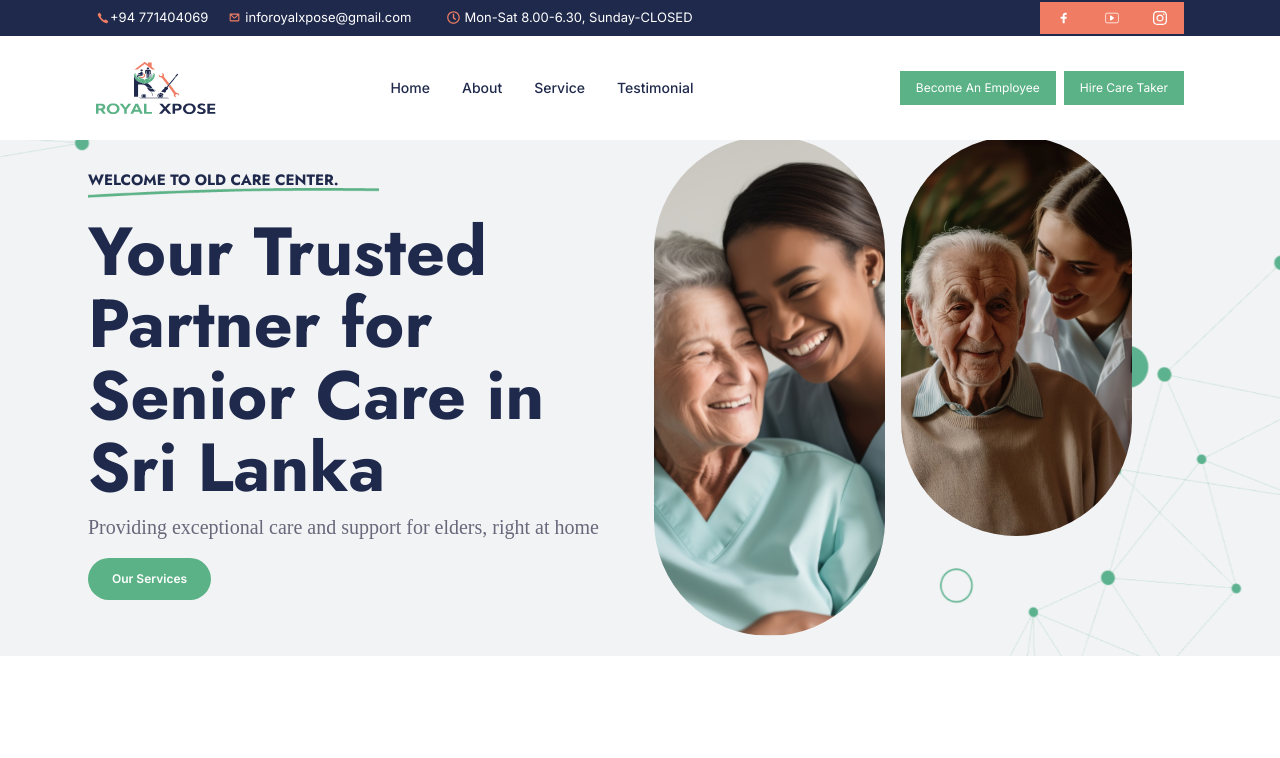
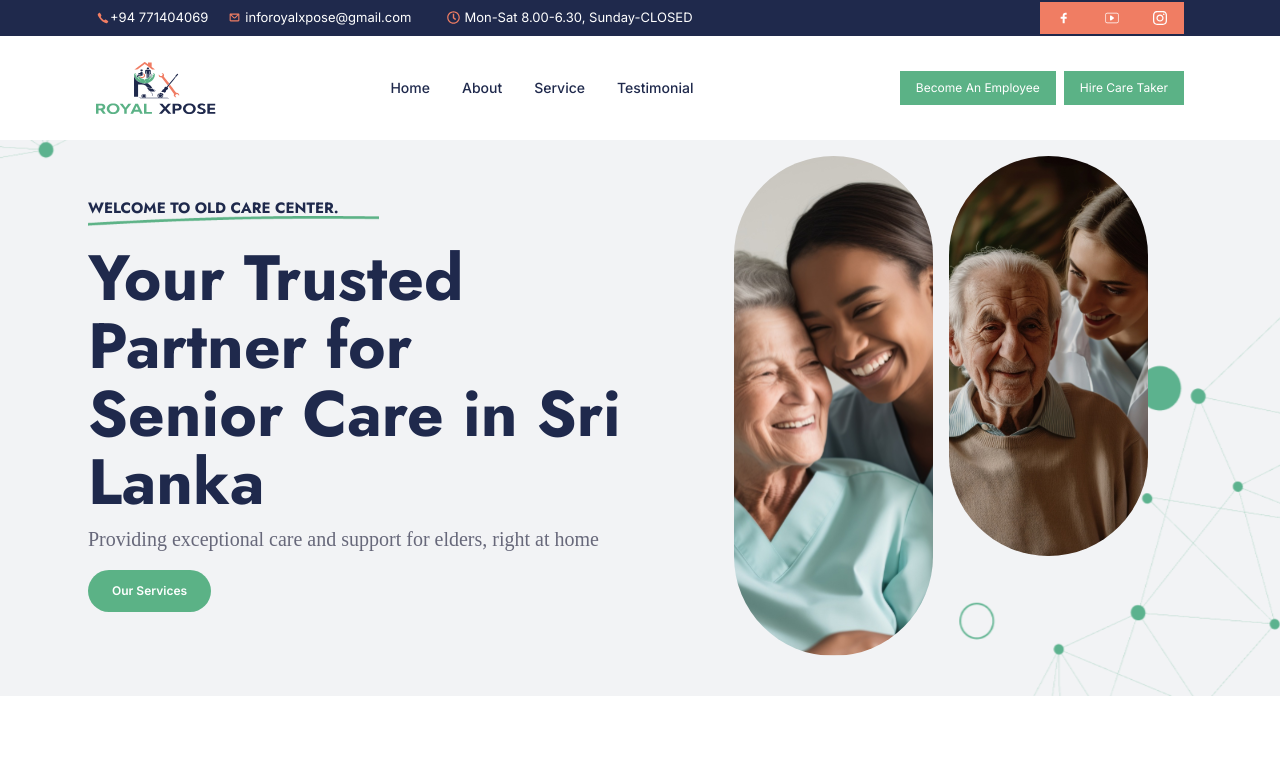
Before and after one commit to MrbadMiro/Royal, a React (Vite) app: page / in a window 1280 px wide. Shown: the top 758 px of the page. Built offline with nearby package versions, Linux system fonts and the light colour scheme.

Commit message:
Some Changes)

```diff
--- a/src/Navbar/Navbar.jsx
+++ b/src/Navbar/Navbar.jsx
@@ -36,7 +36,7 @@ const Navbar = () => {
 				active ? "shadow-lg bg-white top-0" : ""
 			}`}>
 			<div
-				className={`  md:mx-24 mx-0  md:px-0 flex items-center justify-between   ${
+				className={`  md:px-24 px-6 flex items-center justify-between   ${
 					active ? "py-2 transition-all duration-1000" : "py-3"
 				}`}>
 				<div className="flex items-center justify-between w-full md:w-[120px] ">
--- a/src/container/Home.jsx
+++ b/src/container/Home.jsx
@@ -10,7 +10,7 @@ const Home = () => {
 	};
 	return (
 		<div
-			className="mt-0 py-5 h-full flex w-full md:px-12 px-6"
+			className="mt-0 py-10 h-full flex w-full md:px-12 px-6"
 			style={sectionStyle}
 			id="home">
 			<div className="grid lg:grid-cols-2 pt-10 mt-10 relative gap-7">
@@ -31,7 +31,7 @@ const Home = () => {
 							opacity: { duration: 1 },
 							ease: "easeIn",
 							duration: 0.6,
-						}} className="  font-bold leading-[50px] md:leading-[72px] text-navy left-3 font-jost text-[48px] md:text-[68px] text-center lg:text-left mb-2  ">
+						}} className="  font-bold leading-[50px] md:leading-[68px] text-navy left-3 font-jost text-[48px] md:text-[64px] text-center lg:text-left mb-2  ">
 						Your Trusted Partner for Senior Care in Sri Lanka
 
 					</motion.p>
@@ -54,7 +54,7 @@ const Home = () => {
 						</ScrollLink>
 					</div>
 				</div>
-				<div className=" hidden order-1 md:order-2 pr-0 h-full w-full lg:flex items-center justify-center  ">
+				<div className=" hidden order-1 md:order-2 pl-20 h-full w-full lg:flex items-center justify-center  ">
 					<div className="flex mb-0 gap-4 ">
 						<img
 							src={hero1}
```
